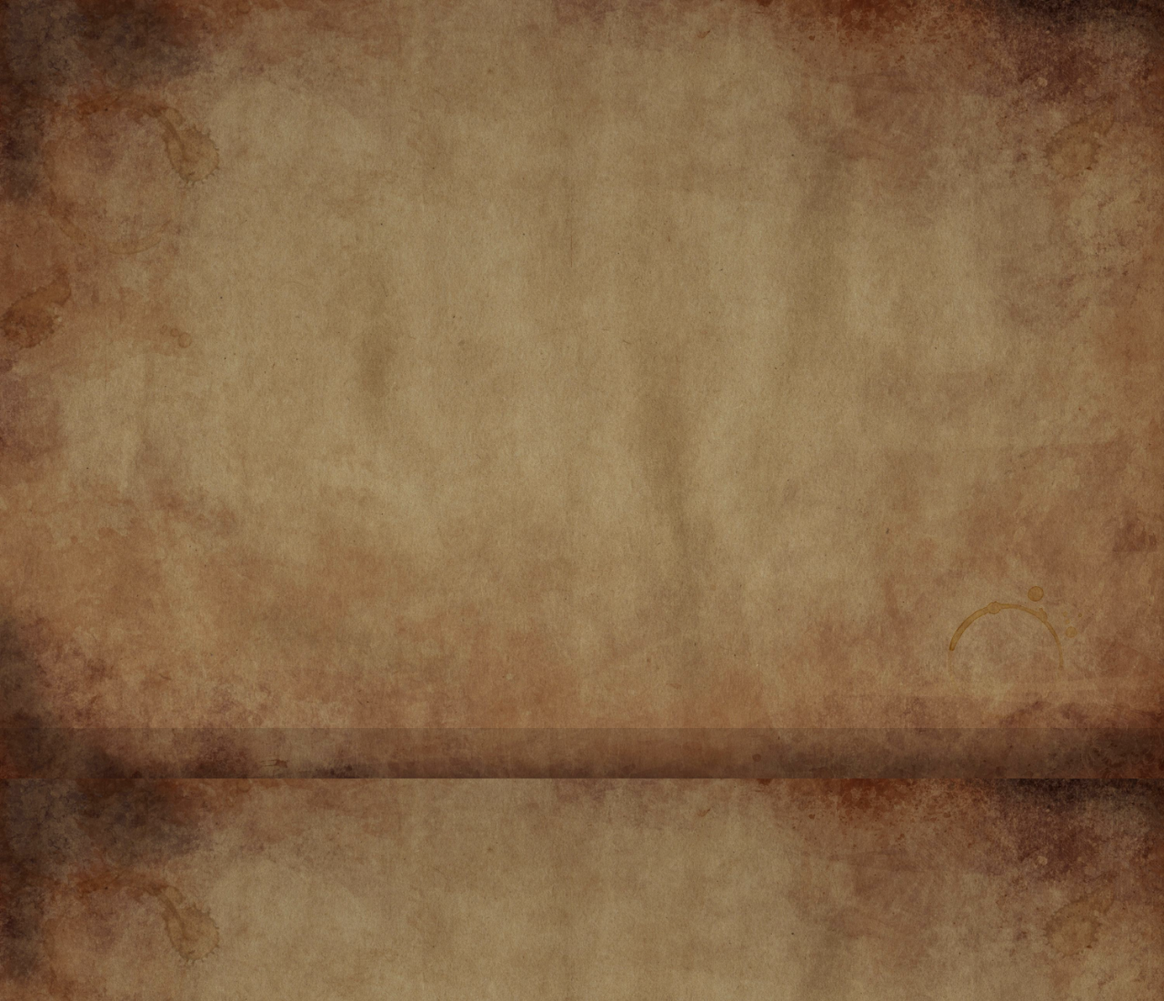
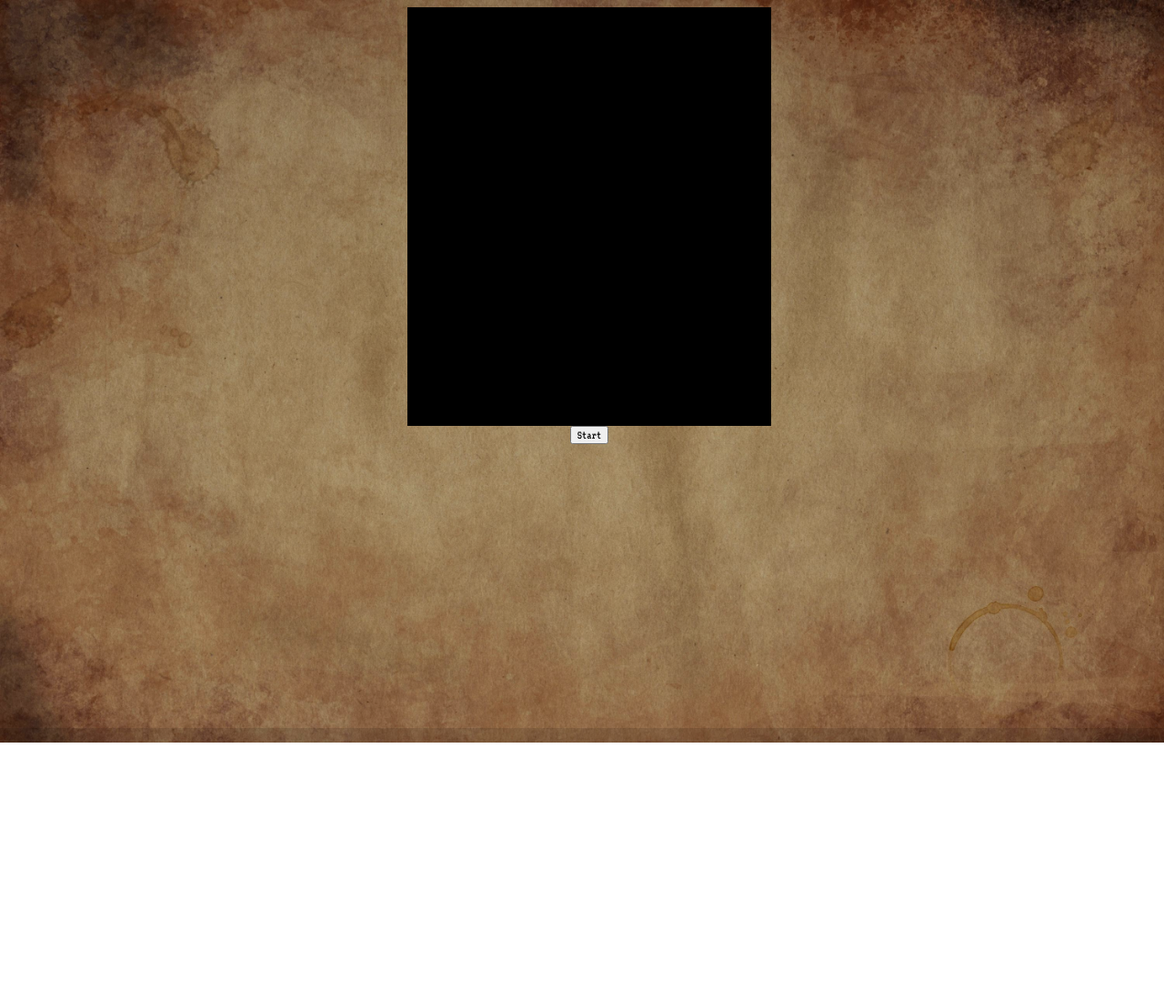
Before and after one commit to Nimira43/Hack-Man, a website built with Parcel: page index.html in a window 1280 px wide. Shown: the top 1100 px of the page at 91% size. After the commit the page ends 816 px from the top, so only its background shows below. Built offline with nearby package versions, Linux system fonts and the light colour scheme.

Commit message:
game styled

```diff
--- a/styles.css
+++ b/styles.css
@@ -22,6 +22,11 @@ body {
   justify-content: center;
 }
 
+#game {
+  position: relative;
+  display: inline-grid;
+  background: #000;
+}
 
 
 /* Characters */
```
